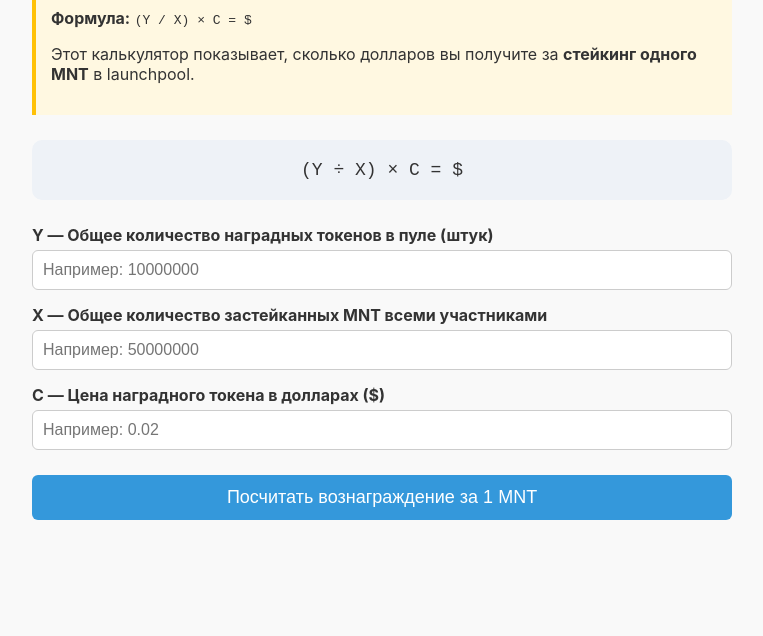
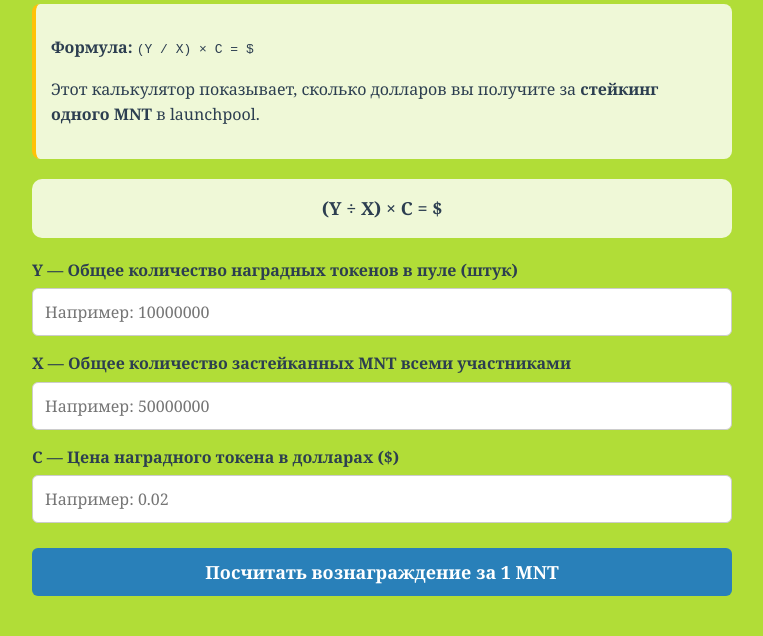
Before and after one commit to Bitkoin-9/mnt-staking-calculator, a plain HTML site: page index.html in a window 1280 px wide. Shown: the part 165-801 px from the top of the page, without its empty margins (258-1021 px from the left). Drawn offline with Linux system fonts and the light colour scheme.

Commit message:
Update index.html

```diff
--- a/index.html
+++ b/index.html
@@ -3,28 +3,38 @@
 <head>
   <meta charset="UTF-8" />
   <meta name="viewport" content="width=device-width, initial-scale=1.0"/>
-  <title>MNT Staking Calculator</title>
+  <title>Калькулятор вознаграждения за 1 MNT</title>
   <style>
     body {
-      font-family: -apple-system, BlinkMacSystemFont, 'Segoe UI', Roboto, sans-serif;
+      font-family: Georgia, serif;
+      background: #b1dd37;
+      color: #2c3e50;
       max-width: 700px;
-      margin: 40px auto;
+      margin: 20px auto;
       padding: 20px;
-      background: #f9f9f9;
-      color: #333;
+      line-height: 1.6;
     }
     h1 {
       text-align: center;
-      color: #2c3e50;
+      display: flex;
+      align-items: center;
+      justify-content: center;
+      gap: 10px;
+      font-size: 24px;
     }
-    .formula {
-      background: #eef2f7;
-      padding: 20px;
+    .logo {
+      width: 60px;
+      height: auto;
+      border-radius: 8px;
+    }
+    .formula-box {
+      background: rgba(255, 255, 255, 0.8);
+      padding: 15px;
       border-radius: 10px;
-      margin: 25px 0;
+      margin: 20px 0;
+      text-align: center;
       font-size: 18px;
-      text-align: center;
-      font-family: monospace;
+      font-weight: bold;
     }
     .input-group {
       margin: 15px 0;
@@ -36,30 +46,34 @@
     }
     input {
       width: 100%;
-      padding: 10px;
+      padding: 12px;
       border: 1px solid #ccc;
       border-radius: 6px;
       font-size: 16px;
       box-sizing: border-box;
+      background: white;
+      font-family: Georgia, serif;
     }
     button {
       width: 100%;
       padding: 12px;
-      background: #3498db;
+      background: #2980b9;
       color: white;
       border: none;
       border-radius: 6px;
       font-size: 18px;
       cursor: pointer;
       margin-top: 10px;
+      font-family: Georgia, serif;
+      font-weight: bold;
     }
     button:hover {
-      background: #2980b9;
+      background: #1a658f;
     }
     #result {
       margin-top: 20px;
       padding: 15px;
-      background: #d5f5e3;
+      background: rgba(255, 255, 255, 0.9);
       border-radius: 8px;
       font-size: 18px;
       font-weight: bold;
@@ -67,23 +81,27 @@
       display: none;
     }
     .description {
-      background: #fff8e1;
+      background: rgba(255, 255, 255, 0.8);
       padding: 15px;
       border-left: 4px solid #ffc107;
       margin: 20px 0;
+      border-radius: 8px;
     }
   </style>
 </head>
 <body>
 
-  <h1>💰 Калькулятор вознаграждения за 1 MNT</h1>
+  <h1>
+    💰 Калькулятор вознаграждения за 1 MNT
+    <img src="mantle-logo.png" alt="Mantle Logo" class="logo">
+  </h1>
 
   <div class="description">
     <p><strong>Формула:</strong> <code>(Y / X) × C = $</code></p>
     <p>Этот калькулятор показывает, сколько долларов вы получите за <strong>стейкинг одного MNT</strong> в launchpool.</p>
   </div>
 
-  <div class="formula">
+  <div class="formula-box">
     (Y ÷ X) × C = $
   </div>
 
@@ -137,7 +155,7 @@
       });
 
       resultDiv.style.display = 'block';
-      resultDiv.style.background = '#d5f5e3';
+      resultDiv.style.background = 'rgba(255, 255, 255, 0.9)';
       resultDiv.innerHTML = `Вознаграждение за 1 MNT ≈ <strong>${formatted}</strong>`;
     }
   </script>
```
